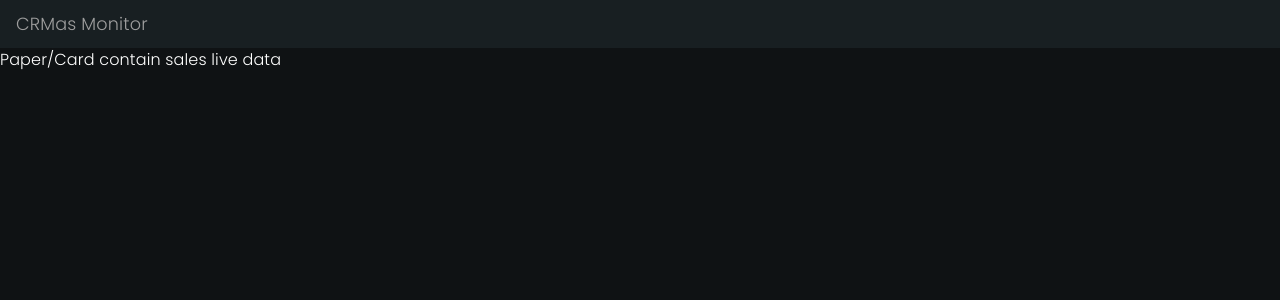
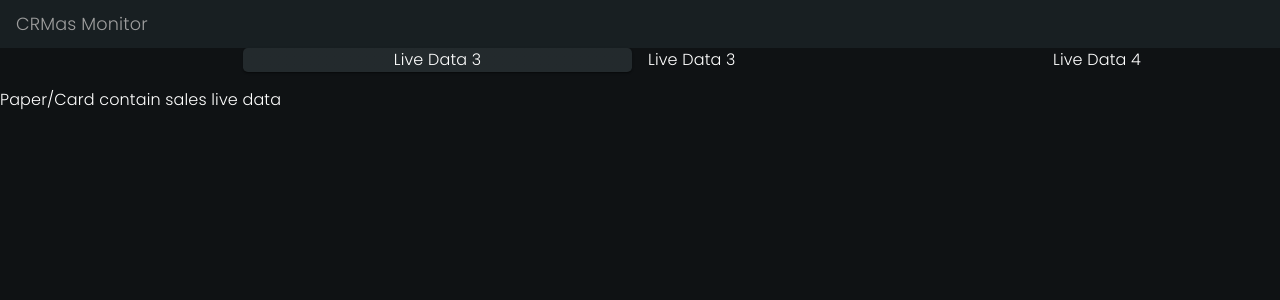
Before and after one commit to luthfibg/crm-sales-frontend, a React (Create React App) app: page /monitor in a window 1280 px wide. Shown: the top 300 px of the page. Built offline with nearby package versions, Linux system fonts and the light colour scheme.

Commit message:
#29 add navigation to monitor screen

```diff
--- a/src/components/InterStats.jsx
+++ b/src/components/InterStats.jsx
@@ -2,10 +2,27 @@ import { Box, Chip, Paper, Typography } from "@mui/material";
 import React from "react";
 import darkTheme from "../styles/darkTheme";
 import { CircularProgress } from "@mui/material";
+import { useState, useEffect } from "react";
 
 export default function InterStats() {
+
+    const [totalLeads, setTotalLeads] = useState(0); // useState untuk total leads
+
+    useEffect(() => {
+        const fetchLeads = async () => {
+            try {
+                const response = await fetch('http://localhost:2999/data/leads');
+                const data = await response.json();
+                setTotalLeads(data.length); // Set total leads
+            } catch (err) {
+                console.log(err);
+            }
+        };
+        fetchLeads();
+    }, []);
+
     return (
-        <Paper sx={{ width: "100%", bgcolor: darkTheme.palette.background.paper, height: "8rem", margin:'0px', display: 'flex', justifyContent: 'center', alignItems: 'center', overflow: 'scroll' }}>
+        <Paper sx={{ width: "100%", bgcolor: darkTheme.palette.background.paper, height: "8rem", margin:'0px', display: 'flex', justifyContent: 'center', alignItems: 'center', overflow: 'scroll', '@media (min-width: 900px)': { overflow:'hidden'}, borderRadius: '0.3rem' }}>
             <Box sx={{  width:'20%', height:'6rem', '@media (min-width: 900px)': { width:'12%'}, bgcolor: darkTheme.palette.background.paper2, borderRadius: '0.3rem', mr:'1rem', display: 'flex', justifyContent: 'start', alignItems: 'center', flexDirection: 'column', }}>
                 <Box sx={{ position: 'relative', display: 'inline-flex', justifyContent: 'center', alignItems: 'center', width:'100%'}}>
                     <CircularProgress variant="determinate" value={45} size={100} thickness={4} style={{ width: '70px', height: '70px' }} />
@@ -22,7 +39,7 @@ export default function InterStats() {
                         }}
                     >
                         <Typography variant="caption" fontSize={'1rem'} component="div" color={darkTheme.palette.secondary.main}>
-                        5
+                        {totalLeads}
                         </Typography>
                     </Box>
                 </Box>
--- a/src/components/MyAppBar.jsx
+++ b/src/components/MyAppBar.jsx
@@ -11,6 +11,7 @@ import Avatar from '@mui/material/Avatar';
 import Button from '@mui/material/Button';
 import Tooltip from '@mui/material/Tooltip';
 import MenuItem from '@mui/material/MenuItem';
+import { useNavigate } from 'react-router-dom';
 // import AdbIcon from '@mui/icons-material/Adb';
 
 const pages = ['Monitor', 'Laporan', 'Blog'];
@@ -34,6 +35,12 @@ function MyAppBar() {
   const handleCloseUserMenu = () => {
     setAnchorElUser(null);
   };
+
+  const navigate = useNavigate();
+
+  const goToMonitor = () => {
+    navigate('/monitor');
+  }
 
   return (
     <AppBar position="fixed">
@@ -117,7 +124,7 @@ function MyAppBar() {
             {pages.map((page) => (
               <Button
                 key={page}
-                onClick={handleCloseNavMenu}
+                onClick={() => page === 'Monitor' ? goToMonitor() : null}
                 sx={{ my: 2, color: 'white', display: 'block', textTransform:'none' }}
               >
                 {page}
--- a/src/pages/CRMMonitor.jsx
+++ b/src/pages/CRMMonitor.jsx
@@ -1,4 +1,4 @@
-import { Box, Grid, Typography } from "@mui/material";
+import { Box, Grid, Paper, Typography } from "@mui/material";
 import React from "react";
 import darkTheme from "../styles/darkTheme";
 
@@ -10,7 +10,25 @@ function CRMMonitor() {
             <Typography sx={{ marginLeft:'1rem', fontSize:'1.1rem', color: darkTheme.palette.text.disabled }}>CRMas Monitor</Typography>
         </Box>
         <Grid container spacing={2} columns={{ xs: 4, sm: 8, md: 12, lg: 16, xl: 20 }}>
-            <Grid item xs={4} sm={8} md={6} lg={8} xl={10}>
+            <Grid item xs={4} sm={8} md={12} lg={16} xl={20}>
+                <Grid container spacing={2} columns={{ xs: 4, sm: 8, md: 12, lg: 16, xl: 20 }}>
+                    <Grid item xs={4} sm={8} md={3} lg={3} xl={4}>
+                        <Paper></Paper>
+                    </Grid>
+                    <Grid item xs={4} sm={8} md={3} lg={5} xl={6}>
+                        <Paper sx={{ display: 'flex', bgcolor: darkTheme.palette.background.paper2, borderRadius: '0.3rem', justifyContent: 'center', alignItems: 'center' }}>
+                            <Typography>Live Data 3</Typography>
+                        </Paper>
+                    </Grid>
+                    <Grid item xs={4} sm={8} md={3} lg={5} xl={6}>
+                        <Typography>Live Data 3</Typography>
+                    </Grid>
+                    <Grid item xs={4} sm={8} md={3} lg={3} xl={4}>
+                        <Typography>Live Data 4</Typography>
+                    </Grid>
+                </Grid>
+            </Grid>
+            <Grid item xs={4} sm={8} md={12} lg={16} xl={20}>
                 <Typography>Paper/Card contain sales live data</Typography>
             </Grid>
         </Grid>
```
